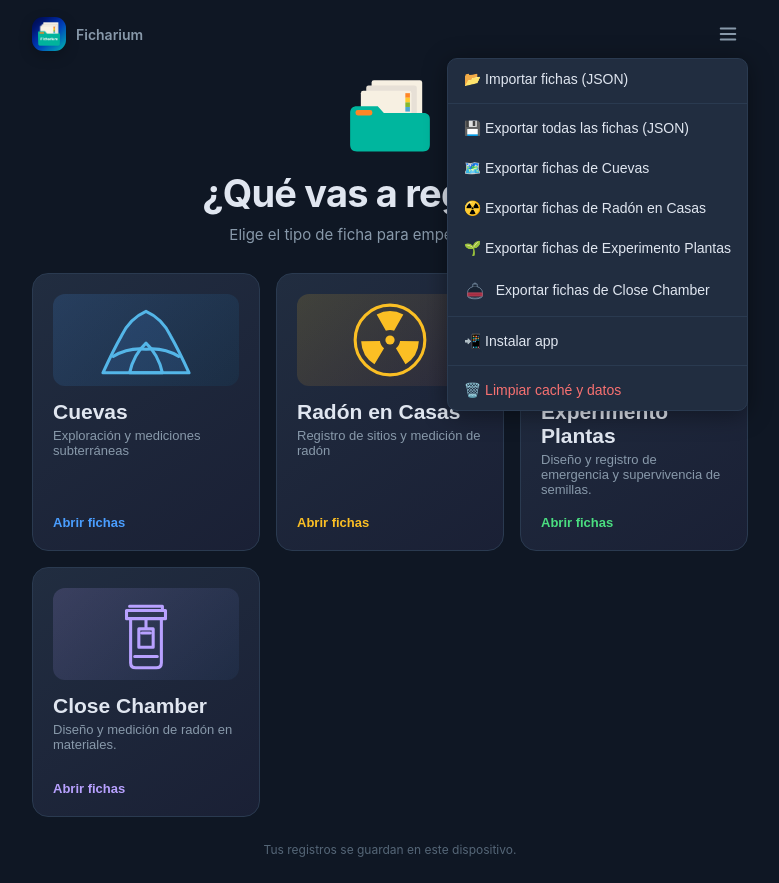
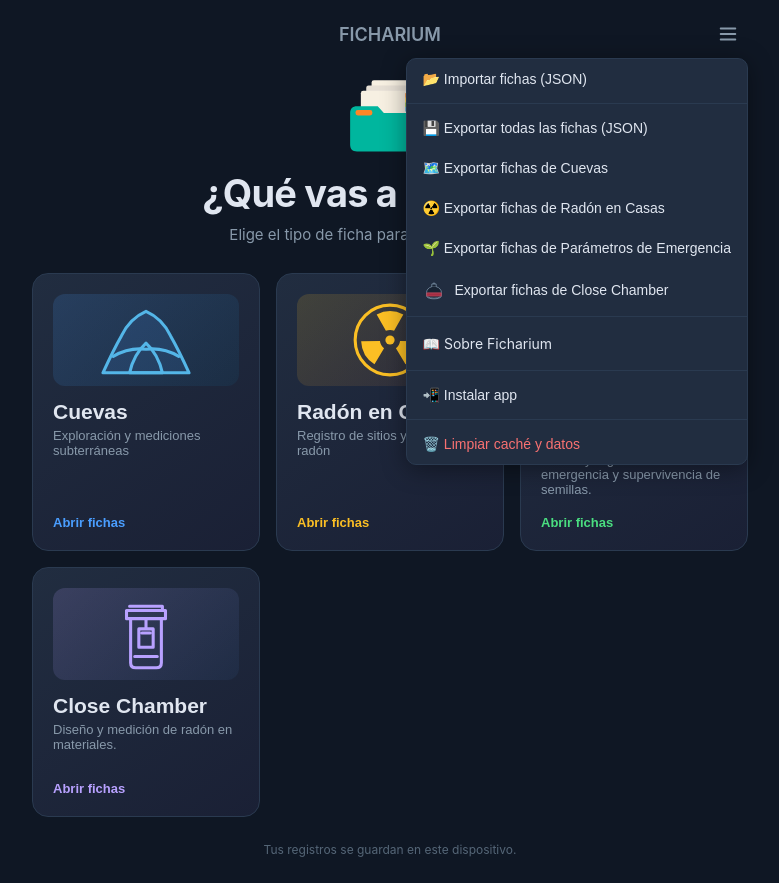
Before and after one commit to JorgeOswaldoC/offline-pdf-maker, a plain HTML site: page index.html in a window 1280 px wide. Both pictures are taken after a click on the button 978 px from the left and 34 px from the top of the page. Shown: the whole page, without its empty margins (250-1029 px from the left). Drawn offline with Linux system fonts and the light colour scheme.

Commit message:
feat: rename emergence collection and link manual

```diff
--- a/css/styles.css
+++ b/css/styles.css
@@ -1061,8 +1061,9 @@ body {
 
 /* Selector de colecciones */
 .start-screen { position: relative; width: min(100%, 760px); min-height: 100vh; margin: 0 auto; padding: max(28px, var(--safe-top)) 22px max(24px, var(--safe-bottom)); display: flex; flex-direction: column; justify-content: center; }
-.start-topbar { position: absolute; top: max(14px, var(--safe-top)); left: 22px; right: 22px; display: flex; align-items: center; justify-content: space-between; }
-.start-brand { display: flex; align-items: center; gap: 10px; color: var(--text-secondary); font-size: 14px; font-weight: 600; }
+.start-topbar { position: absolute; top: max(14px, var(--safe-top)); left: 22px; right: 22px; display: grid; grid-template-columns: 1fr auto 1fr; align-items: center; }
+.start-topbar .start-brand { grid-column: 2; color: var(--text-secondary); font-size: 18px; font-weight: 600; }
+.start-topbar #start-menu-btn { grid-column: 3; justify-self: end; }
 .brand-mark { display: block; width: 34px; height: 34px; border-radius: 11px; object-fit: cover; box-shadow: 0 5px 14px rgba(0, 0, 0, .22); }
 .start-intro { margin: 46px 0 26px; text-align: center; }
 .start-intro-logo { display: block; width: 92px; height: auto; margin: 0 auto 14px; }
@@ -1365,6 +1366,7 @@ body {
   width: 100%;
   text-align: left;
   transition: background var(--transition);
+  text-decoration: none;
 }
 
 .menu-item:hover {
--- a/index.html
+++ b/index.html
@@ -10,7 +10,7 @@
   <title>Ficharium</title>
   <link rel="manifest" href="manifest.json">
   <link rel="apple-touch-icon" href="icons/icon-ficharium.png">
-  <link rel="stylesheet" href="css/styles.css?v=54">
+  <link rel="stylesheet" href="css/styles.css?v=57">
 </head>
 <body>
   <div id="app">
@@ -33,9 +33,9 @@
   <script src="js/db.js?v=45"></script>
   <script src="js/radon-calculation.js?v=54"></script>
   <script src="js/pdf.js?v=53"></script>
-  <script src="js/experiments.js?v=53"></script>
+  <script src="js/experiments.js?v=56"></script>
   <script src="js/close-chamber.js?v=54"></script>
   <script src="js/xlsx.js"></script>
-  <script src="js/app.js?v=54"></script>
+  <script src="js/app.js?v=56"></script>
 </body>
 </html>
--- a/js/app.js
+++ b/js/app.js
@@ -159,7 +159,7 @@
     app.innerHTML = `
       <main class="start-screen">
         <header class="start-topbar">
-          <div class="start-brand"><img class="brand-mark" src="icons/icon-ficharium.png" alt=""><span>Ficharium</span></div>
+          <div class="start-brand">FICHARIUM</div>
           <button class="btn-icon" id="start-menu-btn" aria-label="Menú" title="Más opciones"><svg class="menu-icon" viewBox="0 0 24 24" aria-hidden="true"><path d="M4 6h16M4 12h16M4 18h16"/></svg></button>
         </header>
         <section class="start-intro"><svg class="start-intro-logo" viewBox="0 0 120 110" role="img" aria-label="Logo de Ficharium"><rect x="36" y="8" width="66" height="70" rx="3" fill="#f7f0e2"/><rect x="29" y="15" width="66" height="70" rx="3" fill="#e7e0d6"/><rect x="22" y="22" width="66" height="70" rx="3" fill="#f7f0e2"/><path d="M17 42h27l8 9h52c5 0 8 3 8 8v33c0 6-3 9-9 9H17c-6 0-9-3-9-9V51c0-6 3-9 9-9Z" fill="#00b69e"/><rect x="15" y="47" width="22" height="7" rx="3" fill="#ff8626"/><path d="M80 25h6v6h-6z" fill="#ff8626"/><path d="M80 31h6v6h-6z" fill="#ffca2c"/><path d="M80 37h6v6h-6z" fill="#83b82e"/><path d="M80 43h6v6h-6z" fill="#4ba8d6"/></svg><h1>¿Qué vas a registrar?</h1><p>Elige el tipo de ficha para empezar tu trabajo.</p></section>
@@ -174,7 +174,7 @@
           </button>
           <button class="type-card experiment-launch-card" data-experiments>
             <span class="type-art experiment-art" aria-hidden="true"><svg viewBox="0 0 100 80"><path d="M50 68V39"/><path d="M50 51C27 51 18 39 20 17c21-2 34 8 30 34Z"/><path d="M50 58c2-19 14-28 31-26 0 18-9 28-31 30Z"/><path d="M28 24c8 8 14 16 20 27M73 38c-9 5-16 12-22 22"/></svg></span>
-            <span class="type-name">Experimento Plantas</span><span class="type-copy">Diseño y registro de emergencia y supervivencia de semillas.</span><span class="type-action">Abrir fichas</span>
+            <span class="type-name">Parámetros de Emergencia</span><span class="type-copy">Diseño y registro de emergencia y supervivencia de semillas.</span><span class="type-action">Abrir fichas</span>
           </button>
           <button class="type-card chamber-launch-card" data-chamber>
             <span class="type-art chamber-art" aria-hidden="true"><svg viewBox="0 0 100 80"><path d="M31 17h38v8H31zM35 25v43q0 5 5 5h20q5 0 5-5V25M34 13h32v4H34M50 25v10M43 35h14v18H43zM46 39h8M39 62h22"/></svg></span>
@@ -319,19 +319,20 @@
     menu.className = 'menu-dropdown';
     menu.style.cssText = `top:${rect.bottom + 4}px; right:${document.documentElement.clientWidth - rect.right}px`;
     const installedAlready = isInStandaloneMode();
-    const labels = {radon:'Radón en Casas', cave:'Cuevas', plants:'Experimento Plantas', 'close-chamber':'Close Chamber'};
+    const labels = {radon:'Radón en Casas', cave:'Cuevas', plants:'Parámetros de Emergencia', 'close-chamber':'Close Chamber'};
     const exportOptions = type
       ? `<button class="menu-item" data-menu="export-all">💾 Exportar fichas de ${labels[type]} (JSON)</button>`
       : `<button class="menu-item" data-menu="export-all">💾 Exportar todas las fichas (JSON)</button>
          <button class="menu-item" data-menu="export-cave">🗺️ Exportar fichas de Cuevas</button>
          <button class="menu-item" data-menu="export-radon">☢️ Exportar fichas de Radón en Casas</button>
-         <button class="menu-item" data-menu="export-plants">🌱 Exportar fichas de Experimento Plantas</button>
+         <button class="menu-item" data-menu="export-plants">🌱 Exportar fichas de Parámetros de Emergencia</button>
          <button class="menu-item" data-menu="export-chamber"><svg class="chamber-menu-icon" viewBox="0 0 100 90" aria-hidden="true"><path d="M45 18a5 5 0 0 1 10 0M40 18h20v13H40z"/><path d="M40 30c-15 4-24 15-24 27v14c0 9 15 14 34 14s34-5 34-14V57c0-12-9-23-24-27"/><path class="chamber-label" d="M17 58h66v15H17z"/><path d="M20 76c8 4 18 6 30 6s22-2 30-6"/></svg> Exportar fichas de Close Chamber</button>`;
     menu.innerHTML = `
       <button class="menu-item" data-menu="import">📂 Importar fichas (JSON)</button>
       <div class="divider"></div>
       ${exportOptions}
       <div class="divider"></div>
+      ${!type ? `<a class="menu-item" data-about href="https://jorgeoswaldoc.github.io/offline-pdf-maker/Manual-Ficharium.pdf?v=${Date.now()}" target="_blank" rel="noopener noreferrer">📖 Sobre Ficharium</a><div class="divider"></div>` : ''}
       ${!type ? (installedAlready
         ? `<button class="menu-item" data-menu="install" disabled style="opacity:.4;cursor:default">📲 App ya instalada</button>`
         : `<button class="menu-item" data-menu="install">📲 Instalar app</button>`) + '<div class="divider"></div>' : ''}
@@ -348,6 +349,7 @@
     currentMenuCleanup = cleanup;
 
     overlay.addEventListener('click', cleanup);
+    menu.querySelector('[data-about]')?.addEventListener('click', () => setTimeout(cleanup, 0));
     menu.querySelectorAll('[data-menu]').forEach(item => {
       item.addEventListener('click', () => {
         if (item.disabled) return;
@@ -1596,7 +1598,7 @@
     const url = URL.createObjectURL(blob);
     const a = document.createElement('a');
     a.href = url;
-    const names = {radon:'Radon', cave:'Cuevas', plants:'Experimento_Plantas', 'close-chamber':'Close_Chamber'};
+    const names = {radon:'Radon', cave:'Cuevas', plants:'Parametros_de_Emergencia', 'close-chamber':'Close_Chamber'};
     a.download = `Fichas_${names[type] || 'Medicion'}_${new Date().toISOString().substring(0,10)}.json`;
     a.click();
     URL.revokeObjectURL(url);
--- a/js/experiments.js
+++ b/js/experiments.js
@@ -43,7 +43,7 @@ const Experiments = (() => {
 
   function renderAccess(root, { toast, navigate, onUnlock }) {
     root.innerHTML = `<main class="experiment-screen experiment-access-screen"><section class="experiment-access-card">
-      <button class="btn btn-ghost btn-sm experiment-access-back" type="button" data-access-back>← Volver</button><div class="experiment-access-icon" aria-hidden="true">🌱</div><h1>Experimento Plantas</h1>
+      <button class="btn btn-ghost btn-sm experiment-access-back" type="button" data-access-back>← Volver</button><div class="experiment-access-icon" aria-hidden="true">🌱</div><h1>Parámetros de Emergencia</h1>
       <p>Ingresa el código de acceso una vez para habilitar esta sección en este dispositivo.</p>
       <form data-access-form><label for="experiment-access-code">Código de acceso</label><input id="experiment-access-code" name="accessCode" type="text" inputmode="text" autocomplete="one-time-code" autocapitalize="characters" maxlength="6" pattern="[A-Za-z0-9]{6}" required aria-describedby="experiment-access-help"><small id="experiment-access-help">Código de 6 letras o números.</small><button class="btn btn-primary experiment-access-submit" type="submit">Ingresar</button></form>
     </section></main>`;
@@ -70,7 +70,7 @@ const Experiments = (() => {
       <main class="experiment-screen experiment-list-screen">
         <header class="experiment-header">
           <button class="btn-icon collection-back" data-action="back" aria-label="Cambiar tipo de ficha">←</button>
-          <div class="experiment-header-copy"><div class="experiment-title">Experimento Plantas</div><div class="header-subtitle">Emergencia y mortalidad de plántulas</div></div><button class="btn-icon" data-menu aria-label="Menú" title="Más opciones"><svg class="menu-icon" viewBox="0 0 24 24" aria-hidden="true"><path d="M4 6h16M4 12h16M4 18h16"/></svg></button>
+          <div class="experiment-header-copy"><div class="experiment-title">Parámetros de Emergencia</div><div class="header-subtitle">Emergencia y mortalidad de plántulas</div></div><button class="btn-icon" data-menu aria-label="Menú" title="Más opciones"><svg class="menu-icon" viewBox="0 0 24 24" aria-hidden="true"><path d="M4 6h16M4 12h16M4 18h16"/></svg></button>
         </header>
         <section class="experiment-content">
           ${experiments.length ? `<div class="experiment-list">${experiments.map(renderCard).join('')}</div>` : `
--- a/scripts/generar-manual.js
+++ b/scripts/generar-manual.js
@@ -47,7 +47,7 @@ para('Una aplicación para organizar mediciones, fichas y experimentos desde la
 heading('Cuatro colecciones');
 bullet('Cuevas: ubicación, parámetros ambientales, equipos, observaciones y fotografías.');
 bullet('Radón en Casas: datos de la vivienda y mediciones con electretos.');
-bullet('Experimento Plantas: diseño, seguimiento por semilla y gráficas de mortalidad.');
+bullet('Parámetros de Emergencia: diseño, seguimiento por semilla y gráficas de mortalidad.');
 bullet('Close Chamber: diseño por granulometría y peso, voltajes y concentración de radón.');
 box('Abre la aplicación',['https://jorgeoswaldoc.github.io/offline-pdf-maker/','En el navegador puedes añadir Ficharium a la pantalla de inicio.']);
 page('Primeros pasos','Acceso y navegación');
@@ -57,6 +57,8 @@ heading('Crear y abrir fichas');
 bullet('Elige una colección. Si está vacía, usa el botón para crear la primera ficha; después utiliza el botón +.');
 bullet('Abre una tarjeta para revisar sus datos. La flecha del encabezado vuelve a la colección o al selector.');
 bullet('Las tarjetas ofrecen acciones según el tipo de ficha: editar, exportar y eliminar. La eliminación pide confirmación.');
+heading('Sobre Ficharium');
+para('En el menú de la pantalla principal, Sobre Ficharium abre el manual publicado en GitHub Pages. Esta opción necesita conexión.');
 heading('Datos en el dispositivo');
 para('Las fichas y fotografías se guardan en el navegador. Los datos de cada dispositivo y de cada dirección son independientes: GitHub Pages y un servidor local no comparten automáticamente los registros.');
 box('Antes de limpiar o cambiar de dispositivo',['Exporta un respaldo JSON y comprueba que el archivo se haya guardado. Después impórtalo en la otra instalación.']);
@@ -69,7 +71,7 @@ para('Completa los datos generales y la ubicación. Puedes escribir las coordena
 bullet('En Datos de medición selecciona Short o Long, ingresa el código del electreto, las fechas y los voltajes. La fecha final no puede ser anterior a la inicial y el voltaje final no puede superar al inicial.');
 bullet('Las tarjetas muestran nombre, cuadra, código de casa cuando exista y ubicación. El CSV individual o general incluye los datos generales y de medición, sin espacio ni piso de medición.');
 box('Campos obligatorios',['Los campos marcados con * deben completarse para obtener una ficha completa y exportar el PDF. Los registros antiguos sin tipo de electreto necesitan ese dato para calcular la concentración.']);
-page('Experimento Plantas','Diseño y seguimiento');
+page('Parámetros de Emergencia','Diseño y seguimiento');
 heading('Crear el diseño');
 para('La primera entrada desde un navegador y una dirección solicita el código de acceso. Selecciona Crear experimento y completa identificación, especies, tratamientos, repeticiones, semillas y duración. Revisa el total antes de crear.');
 heading('Registrar observaciones');
```
Also changed, not shown: sw.js (+4 -4 lines), 3 other files.
